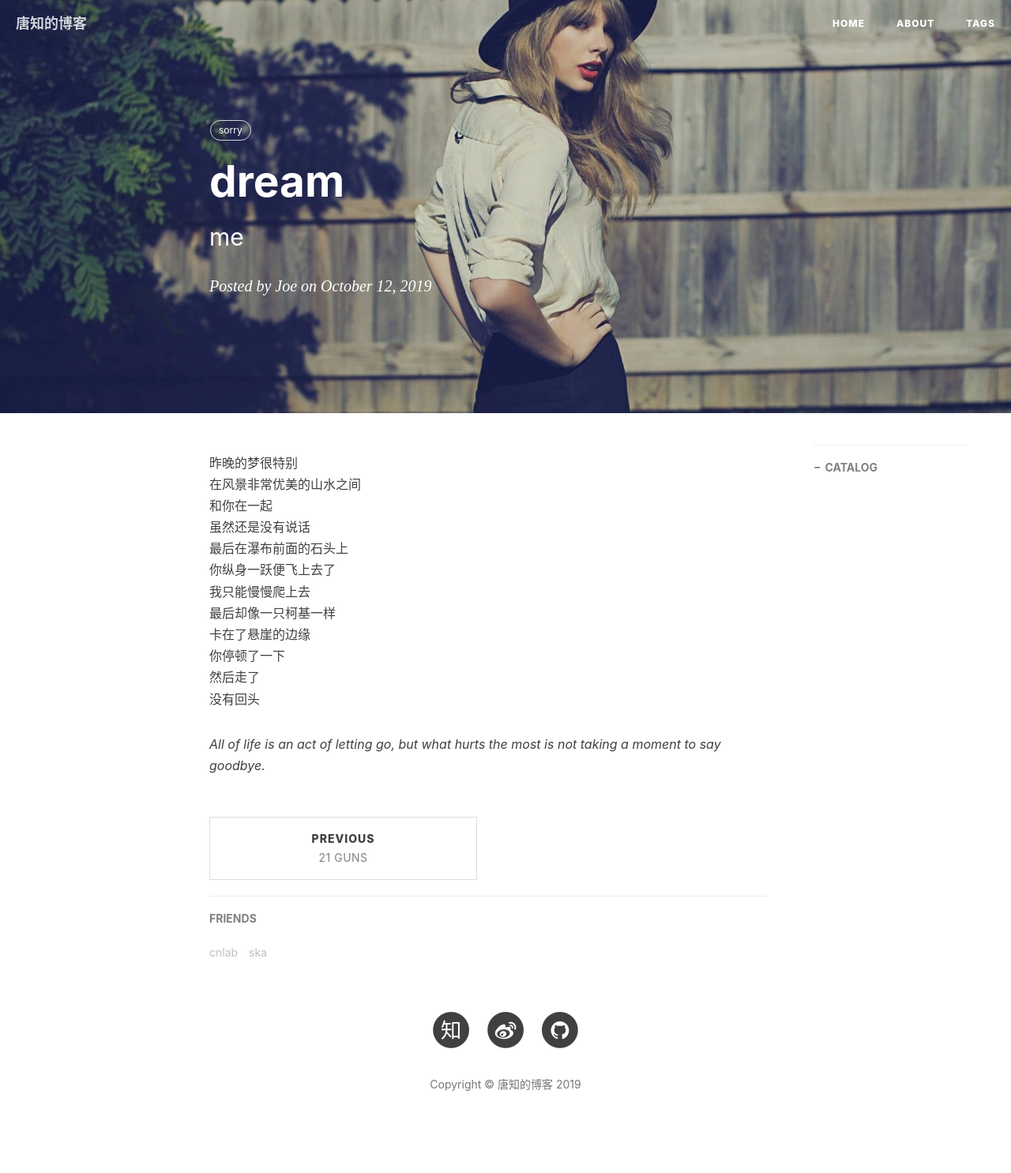
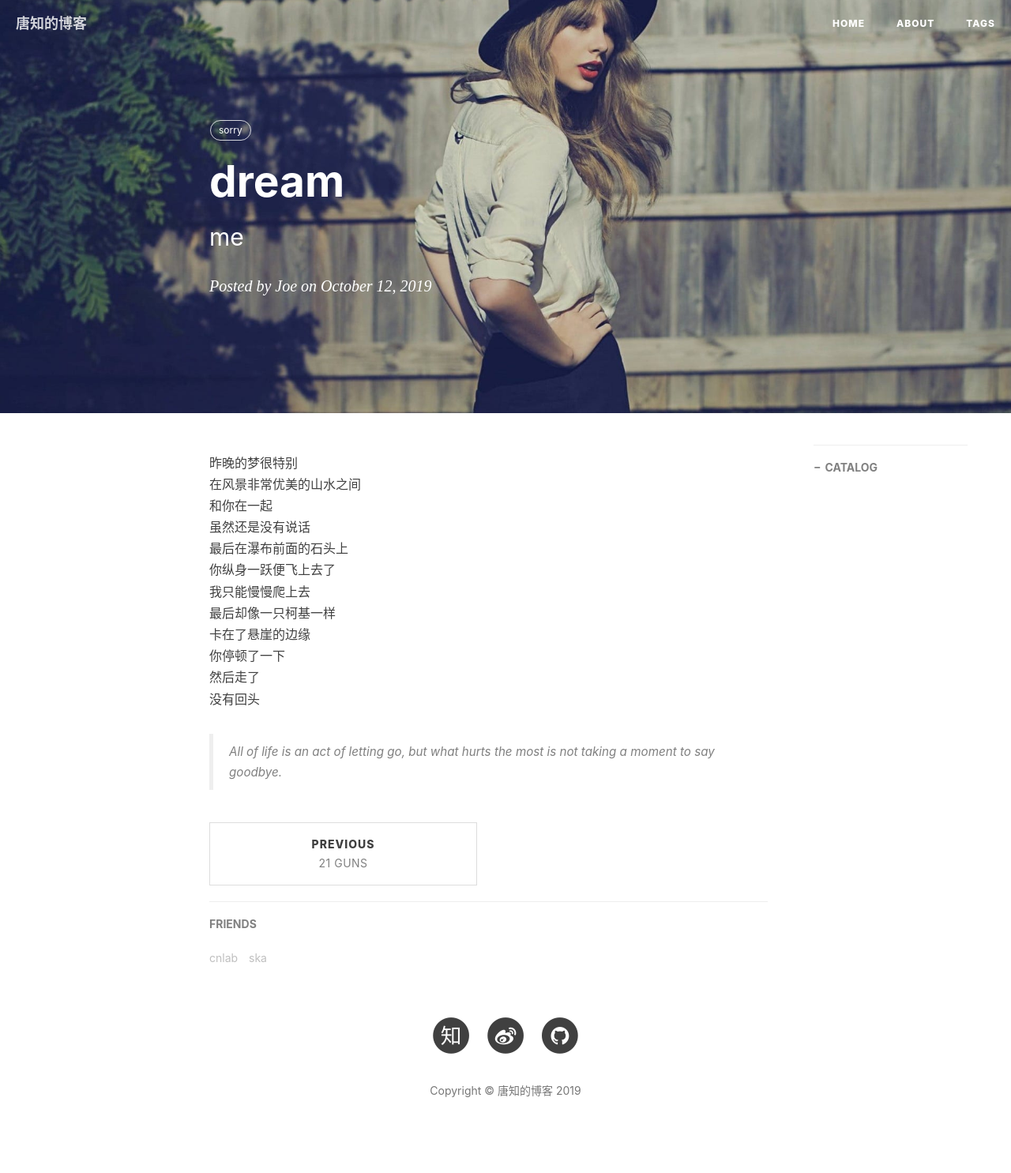
Before and after one commit to Joewn/Joewn.github.io, a Jekyll site: the page built from _posts/2019-10-12-dream.md, in a window 1280 px wide. Shown: the whole page at 79% size. Built offline with Jekyll 4.4.1, drawn with Linux system fonts in a browser that asks for light colours; nearby versions of some CDN libraries; comment, search, counter and statistics services are not loaded.

```diff
--- a/_posts/2019-10-12-dream.md
+++ b/_posts/2019-10-12-dream.md
@@ -23,4 +23,4 @@ tags:
 然后走了
 没有回头
 
-*All of life is an act of letting go, but what hurts the most is not taking a moment to say goodbye.*
+>*All of life is an act of letting go, but what hurts the most is not taking a moment to say goodbye.*
```
